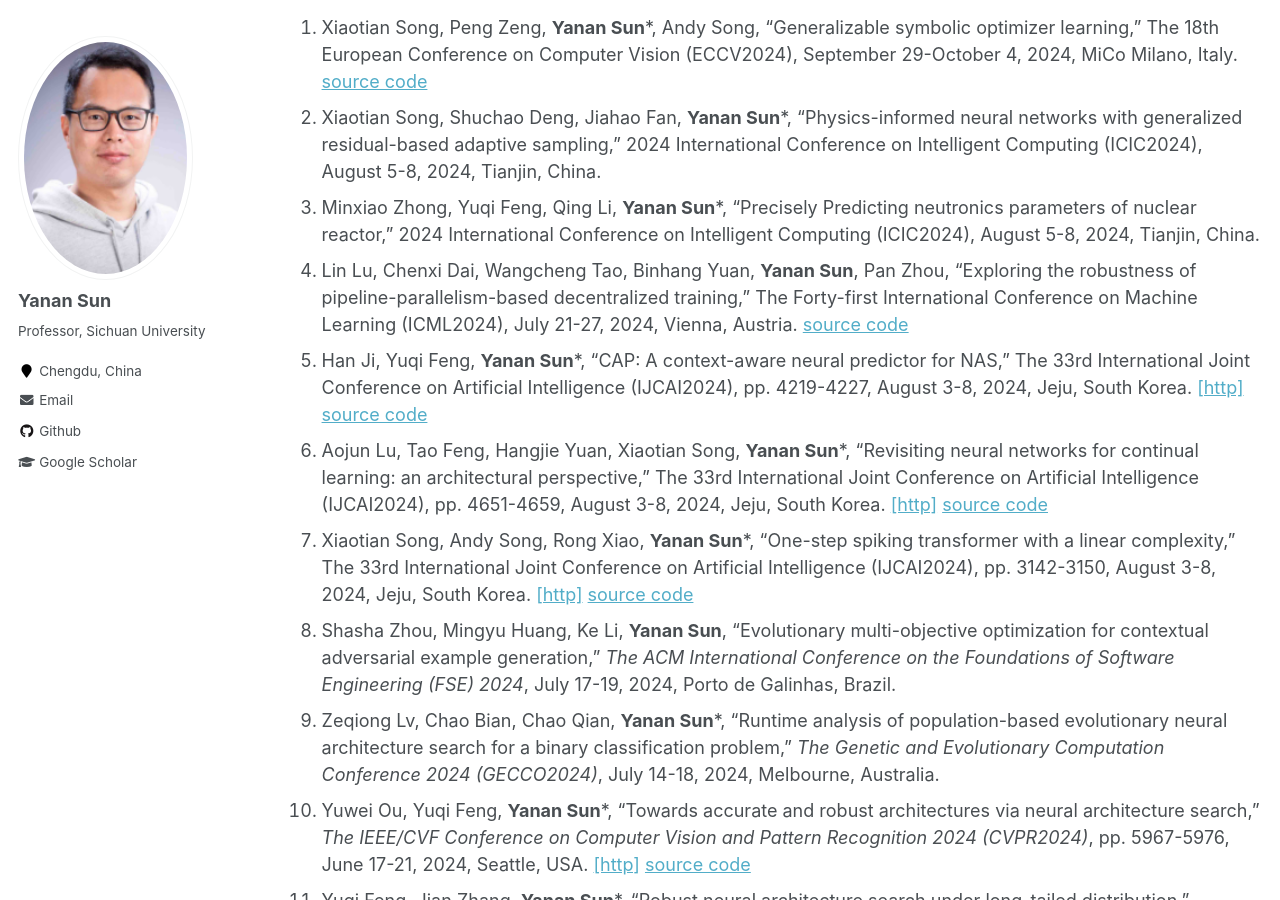
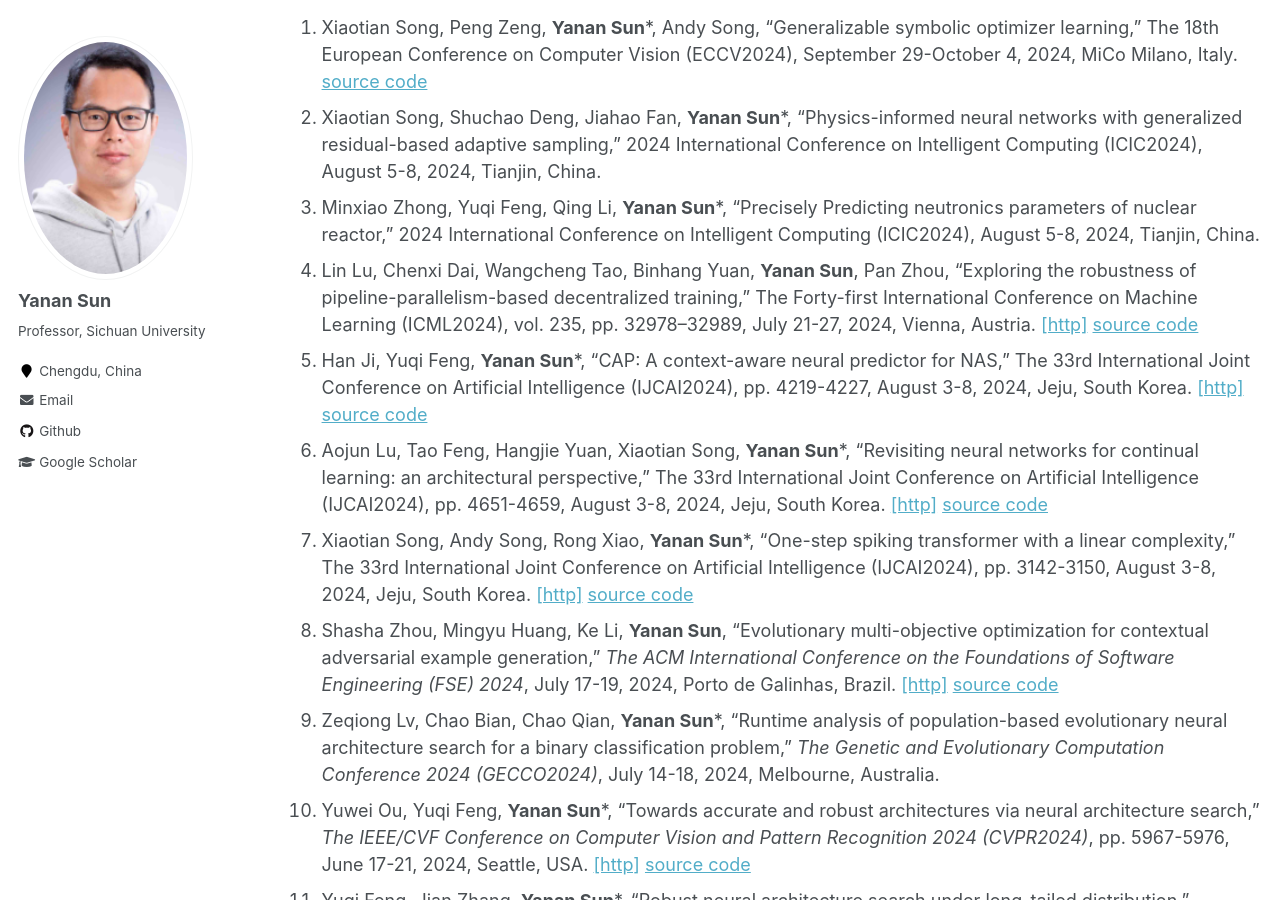
Before and after one commit to yn-sun/yn-sun.github.io, a Jekyll site: the page built from _pages/publications-c.md, in a window 1280 px wide and 900 px high, scrolled down 201 px. Built offline with Jekyll 4.4.1, drawn with Linux system fonts in a browser that asks for light colours; comment, search, counter and statistics services are not loaded.

Commit message:
Update publications-c.md

```diff
--- a/_pages/publications-c.md
+++ b/_pages/publications-c.md
@@ -9,11 +9,11 @@ author_profile: true
 1. Xiaotian Song, Peng Zeng, **Yanan Sun***, Andy Song, "Generalizable symbolic optimizer learning," The 18th European Conference on Computer Vision (ECCV2024), September 29-October 4, 2024, MiCo Milano, Italy. [source code](https://github.com/songxt3/SOL)
 2. Xiaotian Song, Shuchao Deng, Jiahao Fan, **Yanan Sun***, "Physics-informed neural networks with generalized residual-based adaptive sampling," 2024 International Conference on Intelligent Computing (ICIC2024), August 5-8, 2024, Tianjin, China.
 3. Minxiao Zhong, Yuqi Feng, Qing Li, **Yanan Sun***, "Precisely Predicting neutronics parameters of nuclear reactor," 2024 International Conference on Intelligent Computing (ICIC2024), August 5-8, 2024, Tianjin, China.
-4. Lin Lu, Chenxi Dai, Wangcheng Tao, Binhang Yuan, **Yanan Sun**, Pan Zhou, "Exploring the robustness of pipeline-parallelism-based decentralized training," The Forty-first International Conference on Machine Learning (ICML2024), July 21-27, 2024, Vienna, Austria. [source code](https://github.com/dcx001016/pipeline_attack)
+4. Lin Lu, Chenxi Dai, Wangcheng Tao, Binhang Yuan, **Yanan Sun**, Pan Zhou, "Exploring the robustness of pipeline-parallelism-based decentralized training," The Forty-first International Conference on Machine Learning (ICML2024), vol. 235, pp. 32978--32989, July 21-27, 2024, Vienna, Austria. [[http]](https://proceedings.mlr.press/v235/lu24c.html)  [source code](https://github.com/dcx001016/pipeline_attack)
 5. Han Ji, Yuqi Feng, **Yanan Sun***, "CAP: A context-aware neural predictor for NAS," The 33rd International Joint Conference on Artificial Intelligence (IJCAI2024), pp. 4219-4227, August 3-8, 2024, Jeju, South Korea. [[http]](https://www.ijcai.org/proceedings/2024/466) [source code](https://github.com/jihan4431/CAP )
 6. Aojun Lu, Tao Feng, Hangjie Yuan, Xiaotian Song, **Yanan Sun***, "Revisiting neural networks for continual learning: an architectural perspective," The 33rd International Joint Conference on Artificial Intelligence (IJCAI2024), pp. 4651-4659, August 3-8, 2024, Jeju, South Korea. [[http]](https://www.ijcai.org/proceedings/2024/514)  [source code](https://github.com/byyx666/ArchCraft)
 7. Xiaotian Song, Andy Song, Rong Xiao, **Yanan Sun***, "One-step spiking transformer with a linear complexity," The 33rd International Joint Conference on Artificial Intelligence (IJCAI2024), pp. 3142-3150, August 3-8, 2024, Jeju, South Korea. [[http]](https://www.ijcai.org/proceedings/2024/348) [source code](https://github.com/songxt3/OST)
-8. Shasha Zhou, Mingyu Huang, Ke Li, **Yanan Sun**, "Evolutionary multi-objective optimization for contextual adversarial example generation," <i>The ACM International Conference on the Foundations of Software Engineering (FSE) 2024</i>, July 17-19, 2024, Porto de Galinhas, Brazil.
+8. Shasha Zhou, Mingyu Huang, Ke Li, **Yanan Sun**, "Evolutionary multi-objective optimization for contextual adversarial example generation," <i>The ACM International Conference on the Foundations of Software Engineering (FSE) 2024</i>, July 17-19, 2024, Porto de Galinhas, Brazil. [[http]](https://dl.acm.org/doi/10.1145/3660808) [source code](https://github.com/COLA-Laboratory/MOAA)
 9. Zeqiong Lv, Chao Bian, Chao Qian, **Yanan Sun***, "Runtime analysis of population-based evolutionary neural architecture search for a binary classification problem," <i>The Genetic and Evolutionary Computation Conference 2024 (GECCO2024)</i>,  July 14-18, 2024, Melbourne, Australia.
 10. Yuwei Ou, Yuqi Feng, **Yanan Sun***, "Towards accurate and robust architectures via neural architecture search," <i>The IEEE/CVF Conference on Computer Vision and Pattern Recognition 2024 (CVPR2024)</i>, pp. 5967-5976, June 17-21, 2024, Seattle, USA. [[http]](https://openaccess.thecvf.com/content/CVPR2024/html/Ou_Towards_Accurate_and_Robust_Architectures_via_Neural_Architecture_Search_CVPR_2024_paper.html)  [source code](https://github.com/fyqsama/ARNAS)
 11. Yuqi Feng, Jian Zhang, **Yanan Sun***, "Robust neural architecture search under long-tailed distribution," <i>International Joint Conference on Neural Networks 2024 (IJCNN2024)</i>,  June 30-July 5, 2024, Yokohama, Japan.
```
